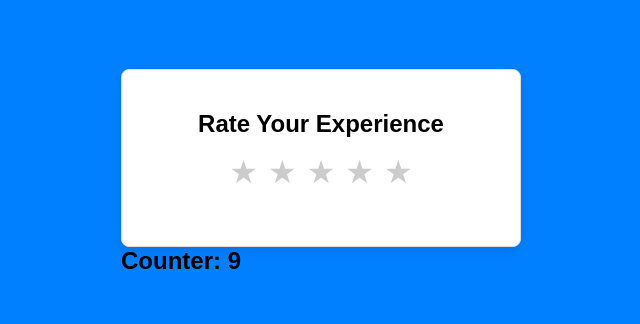
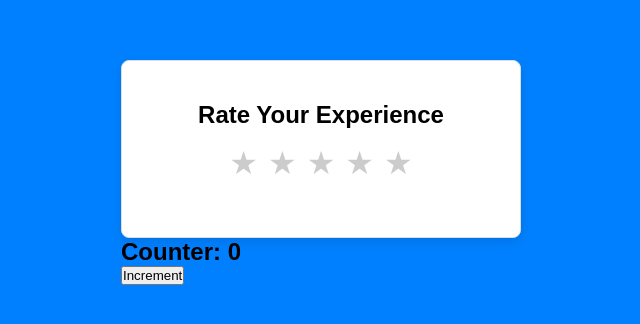
Before and after one commit to zieDoo/React-sandbox, a React (Vite) app in the folder Vite_Build_Setup/rating-ui/: page / in a window 1280 px wide. Shown: the part 228-552 px from the top of the page, without its empty margins (319-959 px from the left). Built offline with nearby package versions, Linux system fonts and the light colour scheme.

Commit message:
React Fundamentals - More on useState Hook - Pass function to Setter

```diff
--- a/Vite_Build_Setup/rating-ui/src/App.jsx
+++ b/Vite_Build_Setup/rating-ui/src/App.jsx
@@ -5,11 +5,22 @@ const Counter = () => {
   //   const [count, setCount] = useState(0);    // Our default value can be also a function. We can do something in our initial state. But we need to return our initial state value (0 in our case). And whatever we return from this, is gona be a value that is saved as default for this piece of state.
   const [count, setCount] = useState(() => {
     console.log("Init count state...");
-    return 9;
+    return 0;
   });
+
+  // In setter (setCount), we can also pass a function
+
+  const increment = () => {
+    // setCount(count + 1); // adding +1 when we click the button
+    // Issue is, if we using a previous state (count), like in our case.
+    // We shouldnt do it this way. We should pass a function
+    setCount(count + 1);
+  };
+
   return (
     <>
       <h2>Counter: {count}</h2>
+      <button onClick={increment}>Increment</button>
     </>
   );
 };
```
